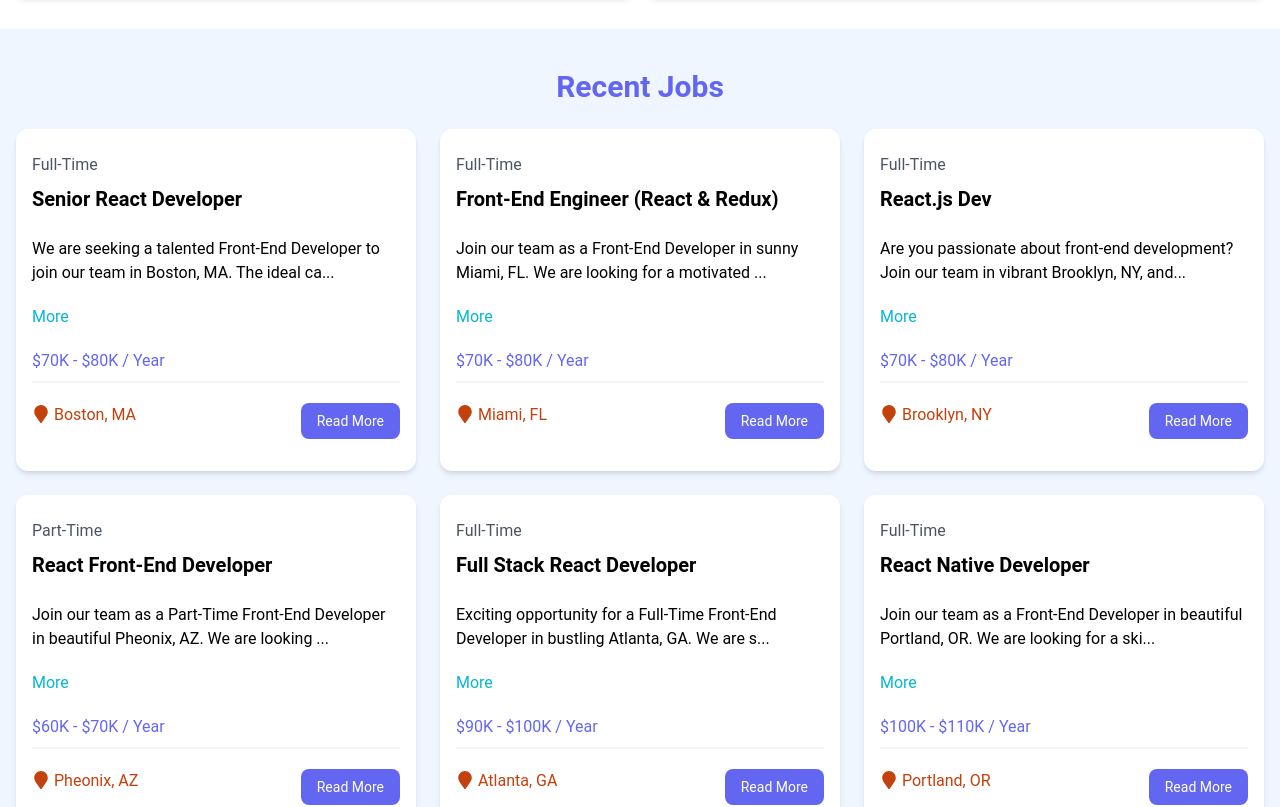
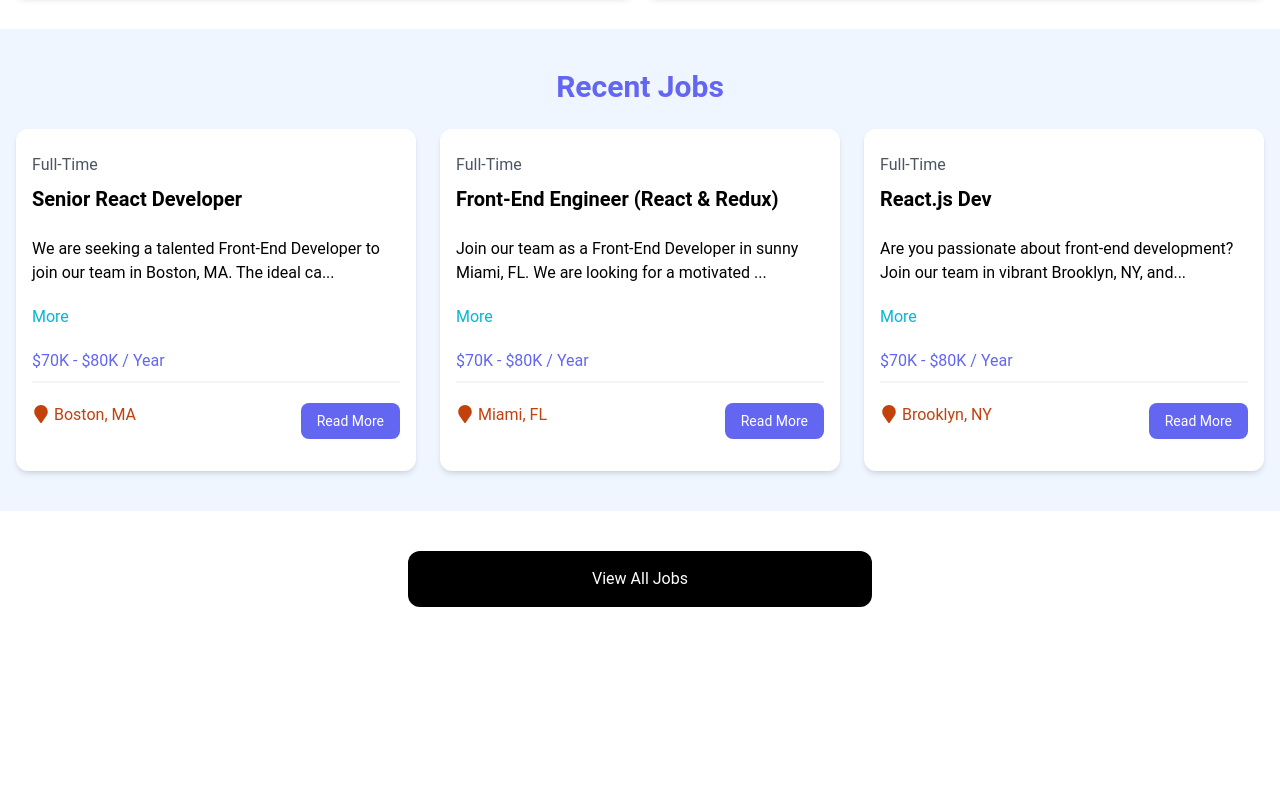
Before and after one commit to faiyaz103/React-Tutorial, a React (Vite) app: page / in a window 1280 px wide. Shown: the part 580-1387 px from the top of the page. After the commit the page ends 1227 px from the top, so only its background shows below. Built offline with nearby package versions, Linux system fonts and the light colour scheme; data requests are answered from the project's data file.

Commit message:
Loading Spinners Completed

```diff
--- a/package.json
+++ b/package.json
@@ -14,7 +14,8 @@
     "react": "^18.3.1",
     "react-dom": "^18.3.1",
     "react-icons": "^5.4.0",
-    "react-router-dom": "^7.0.2"
+    "react-router-dom": "^7.0.2",
+    "react-spinners": "^0.15.0"
   },
   "devDependencies": {
     "@eslint/js": "^9.15.0",
--- a/src/components/JobListings.jsx
+++ b/src/components/JobListings.jsx
@@ -1,6 +1,7 @@
 import React from 'react'
 import { useState, useEffect  } from 'react';
 import JobListingSing from './JobListingSing';
+import Spinner from './Spinner';
 
 const JobListings = ({isHome = false}) => {
 
@@ -12,9 +13,12 @@
     useEffect(()=>{
         //Function Declaration
         const fetchJobs = async()=>{
+
+            const apiUrl = isHome ? 'http://localhost:8000/jobs?_limit=3' : 'http://localhost:8000/jobs';
+
             try {
 
-                const res = await fetch('http://localhost:8000/jobs');
+                const res = await fetch(apiUrl);
                 const data = await res.json();
                 setJobs(data);
 
@@ -31,25 +35,25 @@
     }, []);
 
   return (
-    <>
     <section className="bg-blue-50 px-4 py-10">
       <div className="container-xl lg:container m-auto">
         <h2 className="text-3xl font-bold text-indigo-500 mb-6 text-center">
           {isHome ? 'Recent Jobs' : 'Browse Jobs'}
         </h2>
-        <div className="grid grid-cols-1 md:grid-cols-3 gap-6">
+
 
             {/* <!-- Job Listing --> */}
-          {jobs.map((job) =>(
-            <JobListingSing key={job.id} job={job}/>
-          ))}
+            {loading ? (<Spinner loading={loading} />) : (
+                <div className="grid grid-cols-1 md:grid-cols-3 gap-6">
+                {jobs.map((job) =>(
+                    <JobListingSing key={job.id} job={job}/>
+                ))}
+                </div>
+            )}
 
-
-
-        </div>
+        {/* </div> */}
       </div>
     </section>
-    </>
   )
 }
 
--- /dev/null
+++ b/src/components/Spinner.jsx
@@ -0,0 +1,21 @@
+import React from 'react'
+import ClipLoader from 'react-spinners/ClipLoader'
+
+const Spinner = ({loading}) => {
+
+    const override = {
+        display: 'block',
+        margin: '100px auto',
+    }
+
+  return (
+    <ClipLoader
+        color='#4338ca'
+        loading={loading}
+        cssOverride={override}
+        size={150}
+    />
+  );
+};
+
+export default Spinner
```
Also changed, not shown: 1 other file (tests, documents, lock files or other folders).
